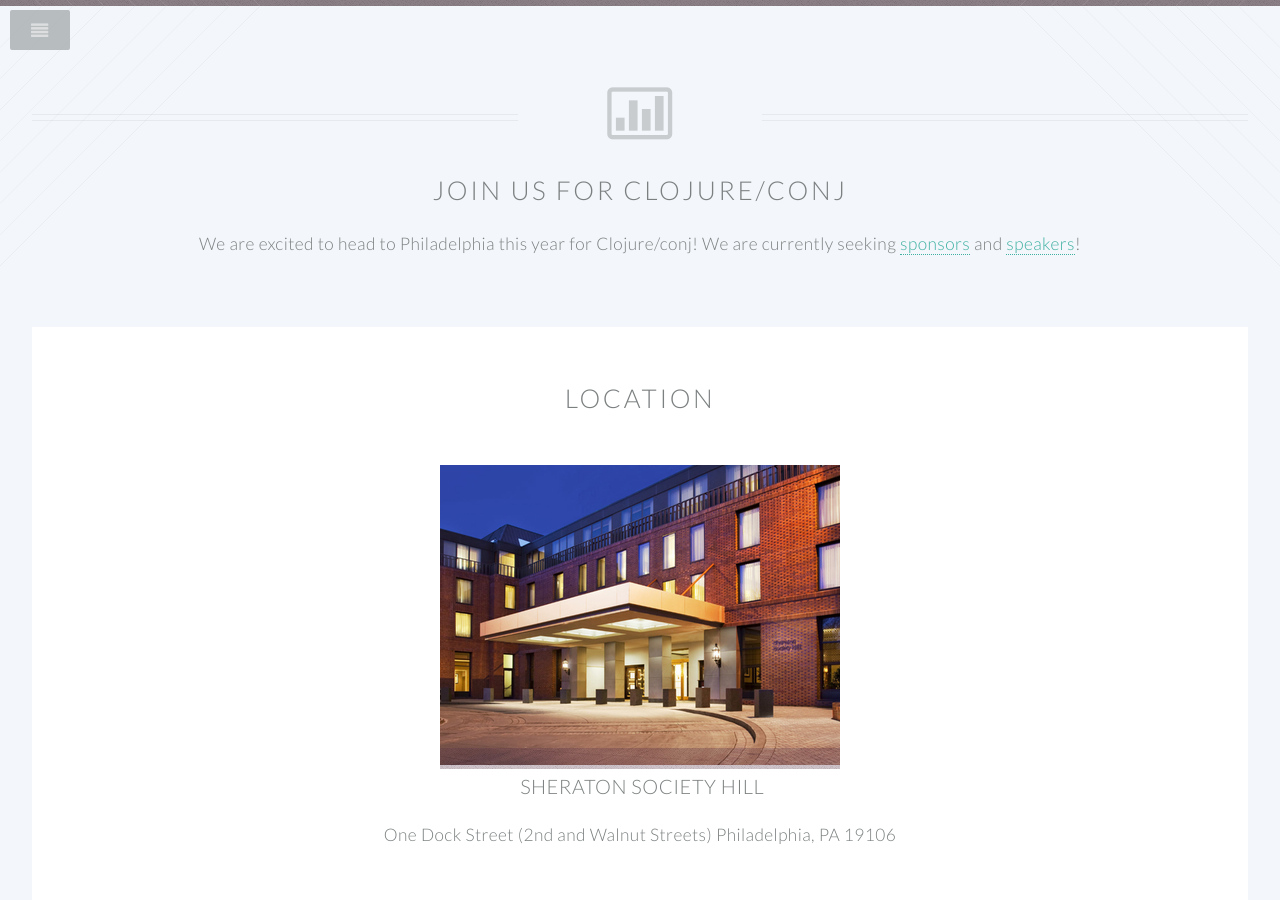
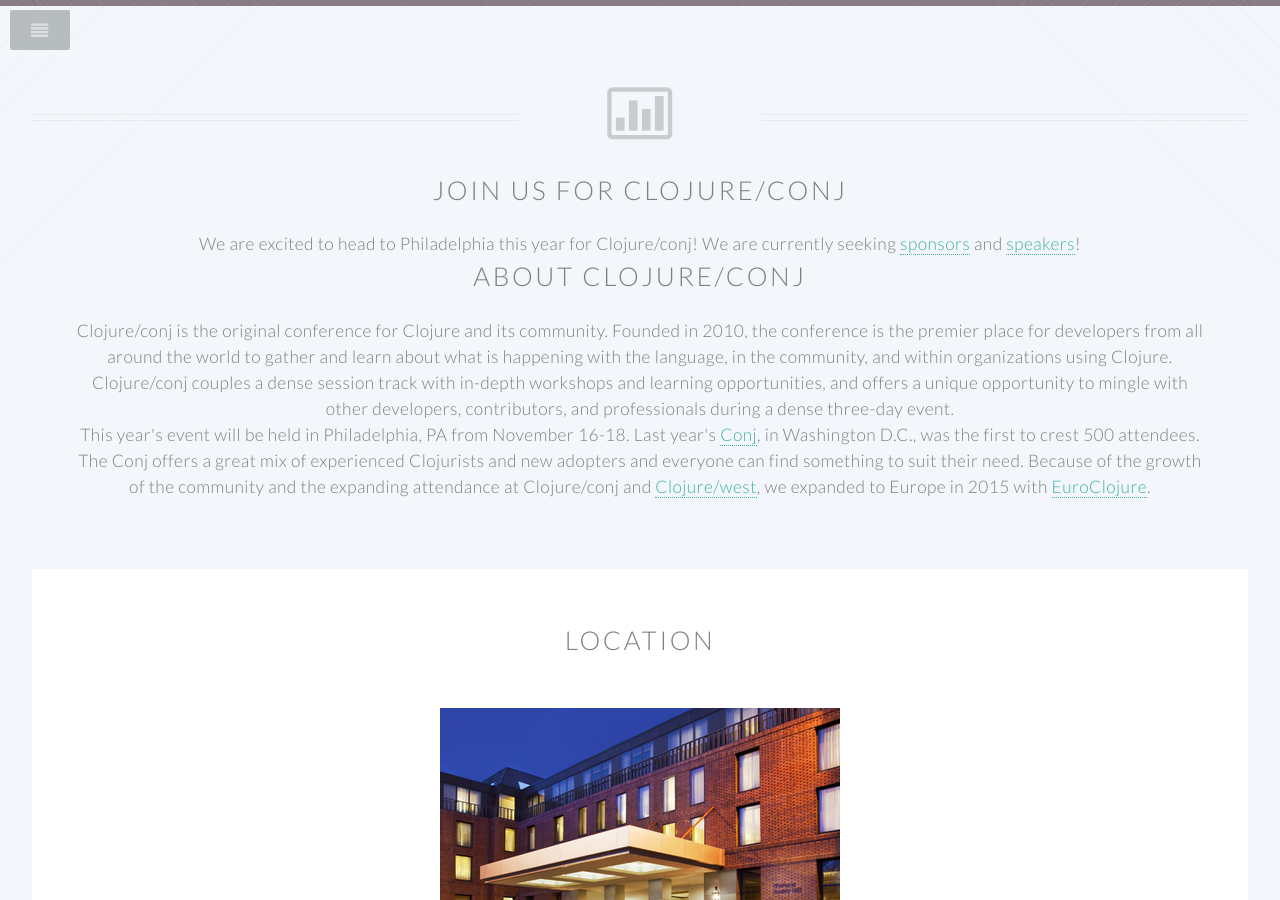
Before and after one commit to clojureconj/clojureconj.github.io, a Jekyll site: the page built from index.html, in a window 1280 px wide and 900 px high, scrolled down 555 px. Built offline with Jekyll 4.4.1, drawn with Linux system fonts in a browser that asks for light colours; grey boxes are pictures that could not be loaded.

Commit message:
adding links to other cons and new descriptive text

```diff
--- a/_includes/header.html
+++ b/_includes/header.html
@@ -3,7 +3,10 @@
 				<h1 id="logo"><a href="index.html">Clojure/conj</a> by <a href="http://www.cognitect.com">Cognitect</a></h1>
 				<nav id="nav">
 					<ul>
+
 						<li><a href="http://twitter.com/clojure_conj" class="icon fa-twitter"><span class="label">Twitter</span></a></li>
+						<li><a href="http://clojurewest.org/">Clojure/west</a></li>
+						<li><a href="http://euroclojure.org">EuroClojure</a></li>
 						<!--						<li class=""><a href="#">Register</a></li> -->
 						<li class="submenu">
 							<a href="">Information</a>
--- a/_layouts/home.html
+++ b/_layouts/home.html
@@ -41,7 +41,12 @@
 					<span class="icon fa-bar-chart-o"></span>
 					<h2>Join us for Clojure/conj</h2>
 					<p>We are excited to head to Philadelphia this year for Clojure/conj!<br>
-					   We are currently seeking <a href="sponsorship">sponsors</a> and <a href="https://cognitect.wufoo.com/forms/clojureconj-2015-call-for-presentations/">speakers</a>!</p>
+					   We are currently seeking <a href="sponsorship">sponsors</a> and <a href="https://cognitect.wufoo.com/forms/clojureconj-2015-call-for-presentations/">speakers</a>!</p><br>
+					<h2>About Clojure/conj</h2>
+					<p>Clojure/conj is the original conference for Clojure and its community.  Founded in 2010, the conference is the premier place for developers from all around the world to gather and learn about what is happening with the language, in the community, and within organizations using Clojure. Clojure/conj couples a dense session track with in-depth workshops and learning opportunities, and offers a unique opportunity to mingle with other developers, contributors, and professionals during a dense three-day event.</p>
+					<br>
+					<p>This year's event will be held in Philadelphia, PA from November 16-18.  Last year's <a href="http://2014.clojure-conj.org">Conj</a>, in Washington D.C., was the first to crest 500 attendees. The Conj offers a great mix of experienced Clojurists and new adopters and everyone can find something to suit their need. Because of the growth of the community and the expanding attendance at Clojure/conj and <a href="http://clojurewest.org">Clojure/west</a>, we expanded to Europe in 2015 with <a href="http://euroclojure.org">EuroClojure</a>.</p>
+
 			</header>
 
 <!--
```
